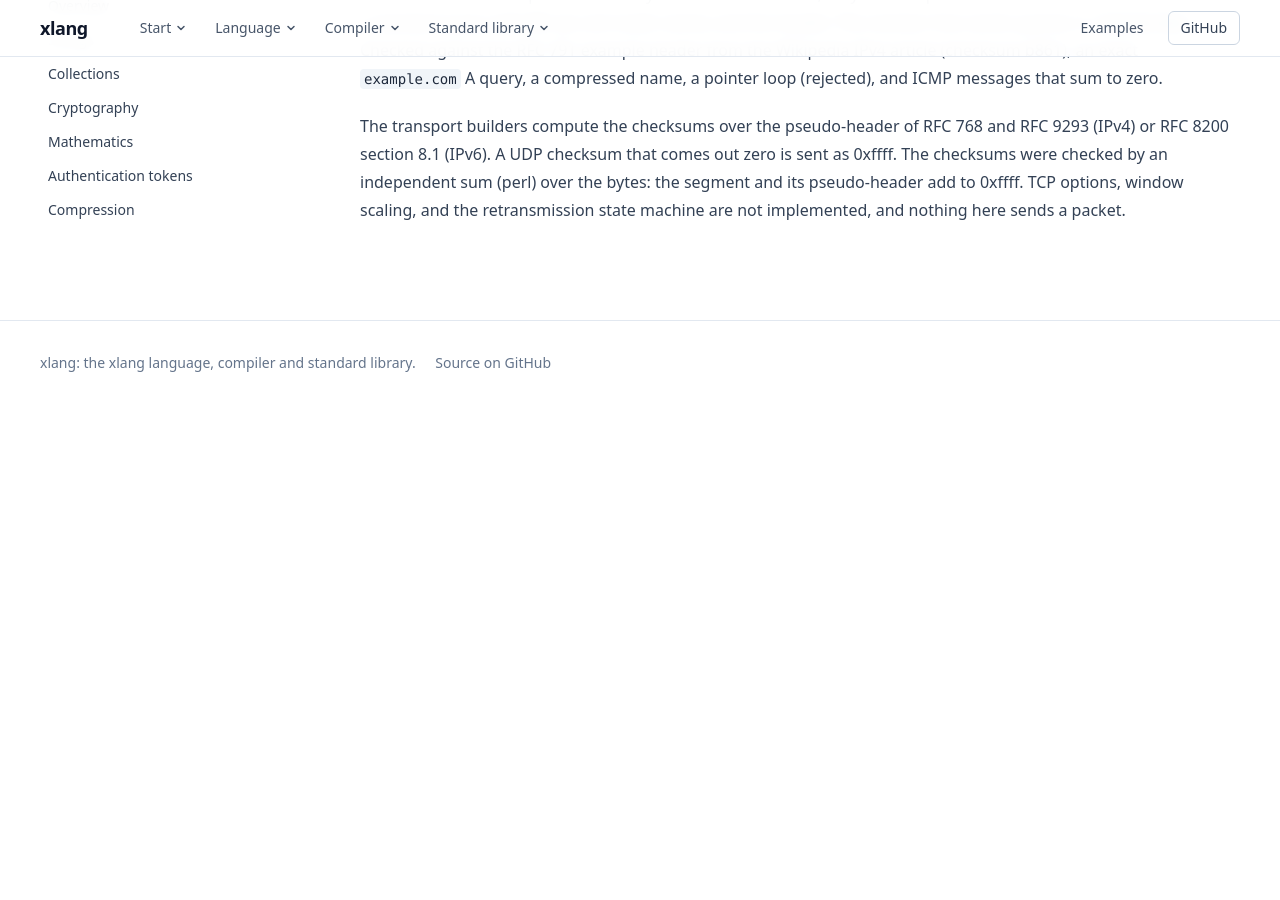
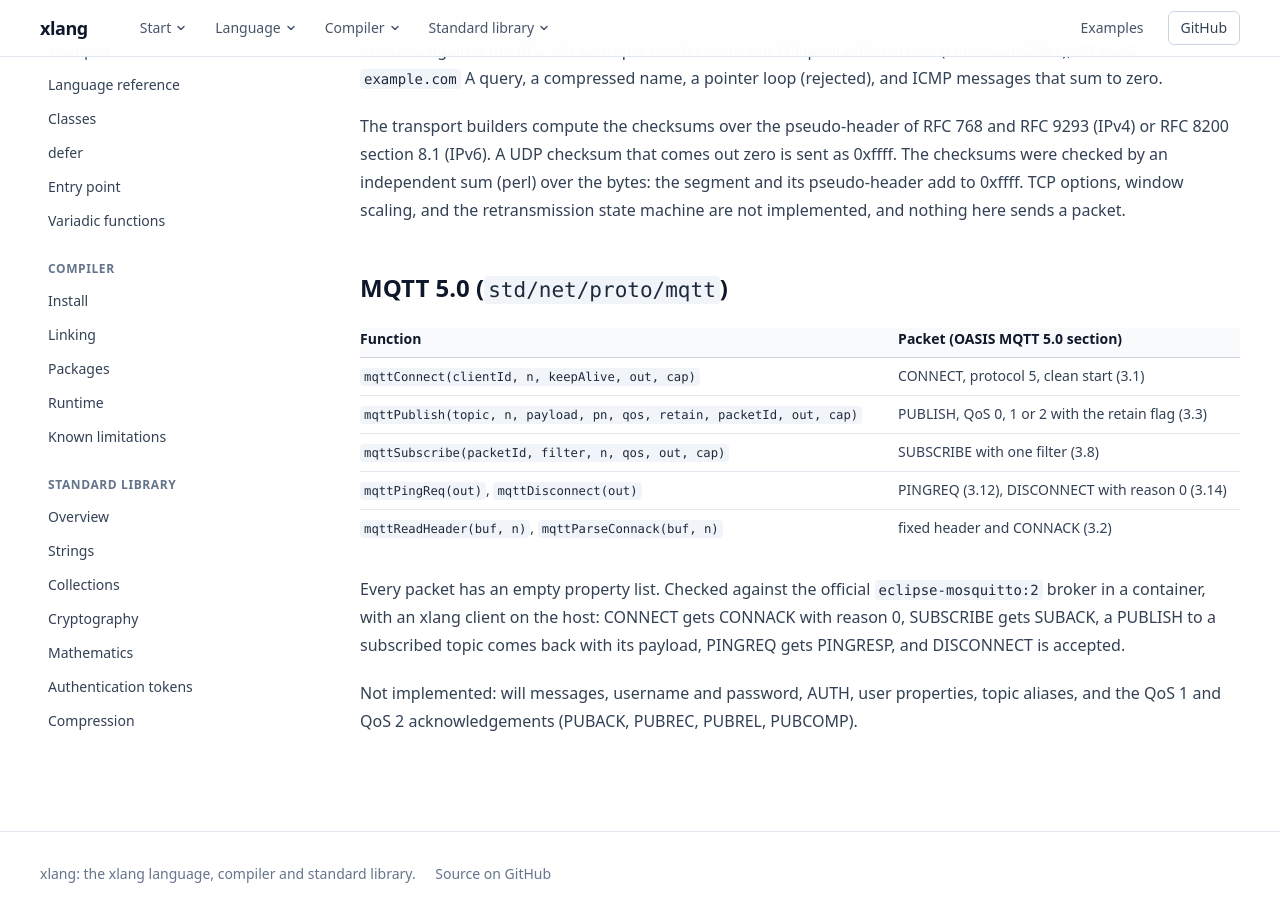
Before and after one commit to hasirciogluhq/xlang, a Jekyll site: the page built from docs/std/protocols.md, in a window 1280 px wide and 900 px high, scrolled down 828 px. Built offline with Jekyll 4.4.1, drawn with Linux system fonts in a browser that asks for light colours; nearby versions of some CDN libraries; our own code applies the rules of GitHub Pages for plain Markdown files; before the commit the page ends 1233 px from its top, so only the background shows below that.

```diff
--- a/docs/_data/nav.yml
+++ b/docs/_data/nav.yml
@@ -50,6 +50,8 @@
       url: /std/encoding.html
     - title: CPU features
       url: /std/cpu.html
+    - title: System information
+      url: /std/system.html
     - title: Date and time
       url: /std/time.html
     - title: Versions (SemVer)
@@ -62,6 +64,8 @@
       url: /std/event-loop.html
     - title: HTTP
       url: /std/http.html
+    - title: HTTP audit (RFC 9110, 9112)
+      url: /std/http-audit.html
     - title: System calls
       url: /std/syscalls/
     - title: Linux x86-64 numbers
--- a/docs/std/protocols.md
+++ b/docs/std/protocols.md
@@ -19,3 +19,19 @@
 Checked against the RFC 791 example header from the Wikipedia IPv4 article (checksum b861), an exact `example.com` A query, a compressed name, a pointer loop (rejected), and ICMP messages that sum to zero.
 
 The transport builders compute the checksums over the pseudo-header of RFC 768 and RFC 9293 (IPv4) or RFC 8200 section 8.1 (IPv6). A UDP checksum that comes out zero is sent as 0xffff. The checksums were checked by an independent sum (perl) over the bytes: the segment and its pseudo-header add to 0xffff. TCP options, window scaling, and the retransmission state machine are not implemented, and nothing here sends a packet.
+
+## MQTT 5.0 (`std/net/proto/mqtt`)
+
+| Function | Packet (OASIS MQTT 5.0 section) |
+|---|---|
+| `mqttConnect(clientId, n, keepAlive, out, cap)` | CONNECT, protocol 5, clean start (3.1) |
+| `mqttPublish(topic, n, payload, pn, qos, retain, packetId, out, cap)` | PUBLISH, QoS 0, 1 or 2 with the retain flag (3.3) |
+| `mqttSubscribe(packetId, filter, n, qos, out, cap)` | SUBSCRIBE with one filter (3.8) |
+| `mqttPingReq(out)`, `mqttDisconnect(out)` | PINGREQ (3.12), DISCONNECT with reason 0 (3.14) |
+| `mqttReadHeader(buf, n)`, `mqttParseConnack(buf, n)` | fixed header and CONNACK (3.2) |
+
+Every packet has an empty property list. Checked against the official `eclipse-mosquitto:2` broker in a container, with an xlang client
+on the host: CONNECT gets CONNACK with reason 0, SUBSCRIBE gets SUBACK, a PUBLISH to a subscribed topic comes back with its payload,
+PINGREQ gets PINGRESP, and DISCONNECT is accepted.
+
+Not implemented: will messages, username and password, AUTH, user properties, topic aliases, and the QoS 1 and QoS 2 acknowledgements (PUBACK, PUBREC, PUBREL, PUBCOMP).
```
Also changed, not shown: docs/known-limitations.md (+11 -0 lines), docs/std/http-audit.md (added, +35 -0 lines), docs/std/system.md (added, +36 -0 lines), 15 other files.
